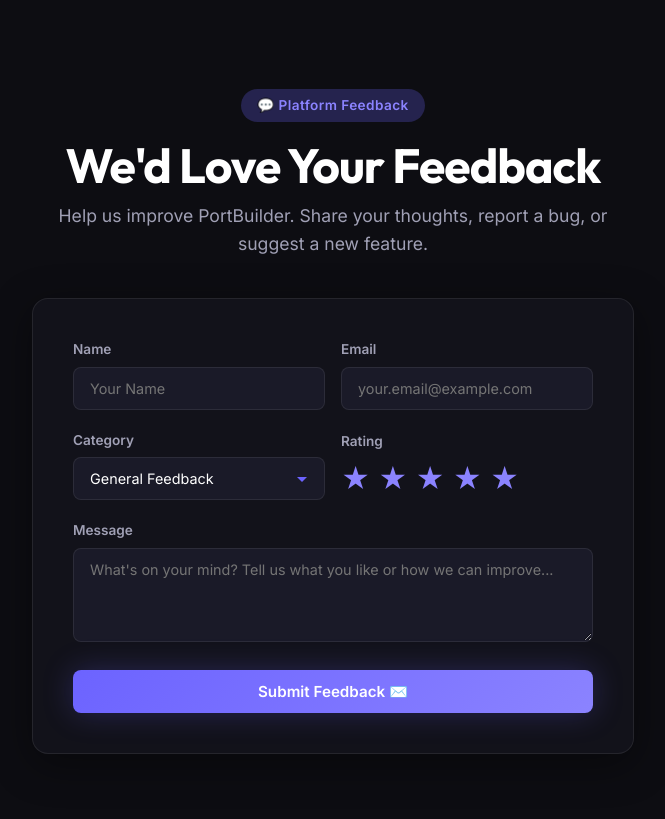
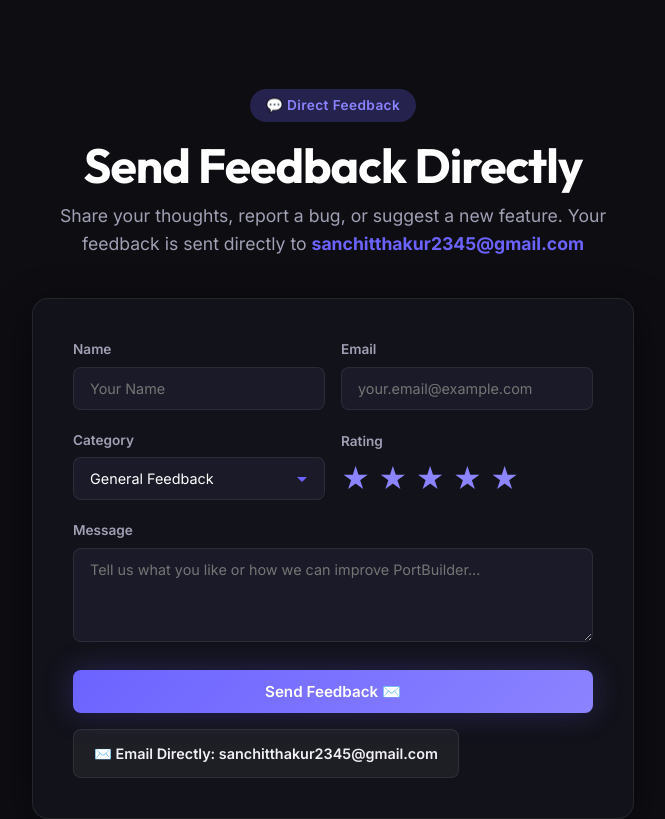
Before and after one commit to sanchit-Thakur/portbuilder-main, a Next.js app: page / in a window 1280 px wide. Shown: the part 5540-6359 px from the top of the page, without its empty margins (307-972 px from the left). Built offline with nearby package versions, Linux system fonts and the light colour scheme.

Commit message:
feat: add sanchitthakur2345@gmail.com to admin list and update feedback form to trigger mailto client

```diff
--- a/src/app/api/feedback/route.js
+++ b/src/app/api/feedback/route.js
@@ -6,7 +6,7 @@ import { generateId, validateEmail } from '@/lib/utils';
 // Helper to check if a user is admin
 function isAdmin(user) {
   if (!user) return false;
-  const adminEmails = ['sanchitt@gmail.com', 'sanchit@gmail.com'];
+  const adminEmails = ['sanchitthakur2345@gmail.com', 'sanchitt@gmail.com', 'sanchit@gmail.com'];
   const adminUsernames = ['san123'];
   return adminEmails.includes(user.email) || adminUsernames.includes(user.username);
 }
--- a/src/app/dashboard/feedback/page.js
+++ b/src/app/dashboard/feedback/page.js
@@ -14,7 +14,7 @@ export default function FeedbackDashboard() {
 
   const isAdmin = (u) => {
     if (!u) return false;
-    const adminEmails = ['sanchitt@gmail.com', 'sanchit@gmail.com'];
+    const adminEmails = ['sanchitthakur2345@gmail.com', 'sanchitt@gmail.com', 'sanchit@gmail.com'];
     const adminUsernames = ['san123'];
     return adminEmails.includes(u.email) || adminUsernames.includes(u.username);
   };
--- a/src/app/page.js
+++ b/src/app/page.js
@@ -482,9 +482,14 @@ function PlatformFeedback() {
       const result = await res.json();
       if (!res.ok) throw new Error(result.error || 'Failed to submit feedback');
 
+      // Open user mail client directed to sanchitthakur2345@gmail.com
+      const mailSubject = encodeURIComponent(`PortBuilder Feedback [${feedbackForm.category}] from ${feedbackForm.name}`);
+      const mailBody = encodeURIComponent(`Name: ${feedbackForm.name}\nEmail: ${feedbackForm.email}\nRating: ${feedbackForm.rating}/5\nCategory: ${feedbackForm.category}\n\nMessage:\n${feedbackForm.message}`);
+      window.open(`mailto:sanchitthakur2345@gmail.com?subject=${mailSubject}&body=${mailBody}`, '_blank');
+
       setStatus({
         type: 'success',
-        text: 'Thank you! Your feedback has been received. We appreciate your support!',
+        text: 'Thank you! Your feedback was saved & sent directly to sanchitthakur2345@gmail.com!',
       });
       setFeedbackForm({
         name: '',
@@ -507,10 +512,10 @@ function PlatformFeedback() {
     <section id="feedback" style={{ padding: '6rem 0', position: 'relative', borderTop: '1px solid var(--color-border)', background: 'rgba(255,255,255,0.01)' }}>
       <div className="container" style={{ maxWidth: '650px', margin: '0 auto' }}>
         <div style={{ textAlign: 'center', marginBottom: '2.5rem' }}>
-          <span className="badge badge-primary" style={{ padding: '0.375rem 1rem', fontSize: '0.85rem' }}>💬 Platform Feedback</span>
-          <h2 className="heading-lg" style={{ color: '#fff', marginTop: '1rem' }}>We&apos;d Love Your Feedback</h2>
+          <span className="badge badge-primary" style={{ padding: '0.375rem 1rem', fontSize: '0.85rem' }}>💬 Direct Feedback</span>
+          <h2 className="heading-lg" style={{ color: '#fff', marginTop: '1rem' }}>Send Feedback Directly</h2>
           <p style={{ color: 'var(--color-text-secondary)', marginTop: '0.5rem', fontSize: '1.1rem', lineHeight: 1.6 }}>
-            Help us improve PortBuilder. Share your thoughts, report a bug, or suggest a new feature.
+            Share your thoughts, report a bug, or suggest a new feature. Your feedback is sent directly to <strong style={{ color: '#6C63FF' }}>sanchitthakur2345@gmail.com</strong>
           </p>
         </div>
 
@@ -649,7 +654,7 @@ function PlatformFeedback() {
               rows={4}
               value={feedbackForm.message}
               onChange={e => setFeedbackForm({ ...feedbackForm, message: e.target.value })}
-              placeholder="What's on your mind? Tell us what you like or how we can improve..."
+              placeholder="Tell us what you like or how we can improve PortBuilder..."
               style={{
                 padding: '0.75rem 1rem',
                 borderRadius: '8px',
@@ -663,10 +668,12 @@ function PlatformFeedback() {
             />
           </div>
 
+          <div style={{ display: 'flex', gap: '1rem', flexWrap: 'wrap', marginTop: '0.5rem' }}>
             <button
               type="submit"
               disabled={submitting}
               style={{
+                flex: 1,
                 padding: '0.75rem 1.5rem',
                 borderRadius: '8px',
                 fontWeight: 600,
@@ -679,13 +686,34 @@ function PlatformFeedback() {
                 alignItems: 'center',
                 justifyContent: 'center',
                 gap: '0.5rem',
-              marginTop: '0.5rem',
                 boxShadow: 'var(--shadow-glow)',
+                transition: 'all 0.2s',
+                border: 'none',
+              }}
+            >
+              {submitting ? 'Sending...' : 'Send Feedback ✉️'}
+            </button>
+
+            <a
+              href="mailto:sanchitthakur2345@gmail.com?subject=PortBuilder%20Feedback"
+              style={{
+                padding: '0.75rem 1.25rem',
+                borderRadius: '8px',
+                fontWeight: 600,
+                fontSize: '0.9rem',
+                background: 'rgba(255,255,255,0.05)',
+                border: '1px solid var(--color-border)',
+                color: 'var(--color-text)',
+                display: 'flex',
+                alignItems: 'center',
+                gap: '0.5rem',
+                textDecoration: 'none',
                 transition: 'all 0.2s',
               }}
             >
-            {submitting ? 'Submitting...' : 'Submit Feedback ✉️'}
-          </button>
+              ✉️ Email Directly: sanchitthakur2345@gmail.com
+            </a>
+          </div>
         </form>
       </div>
     </section>
```
Also changed, not shown: src/app/dashboard/layout.js (+1 -7 lines). Lines whose indentation alone changed are shown as unchanged.
